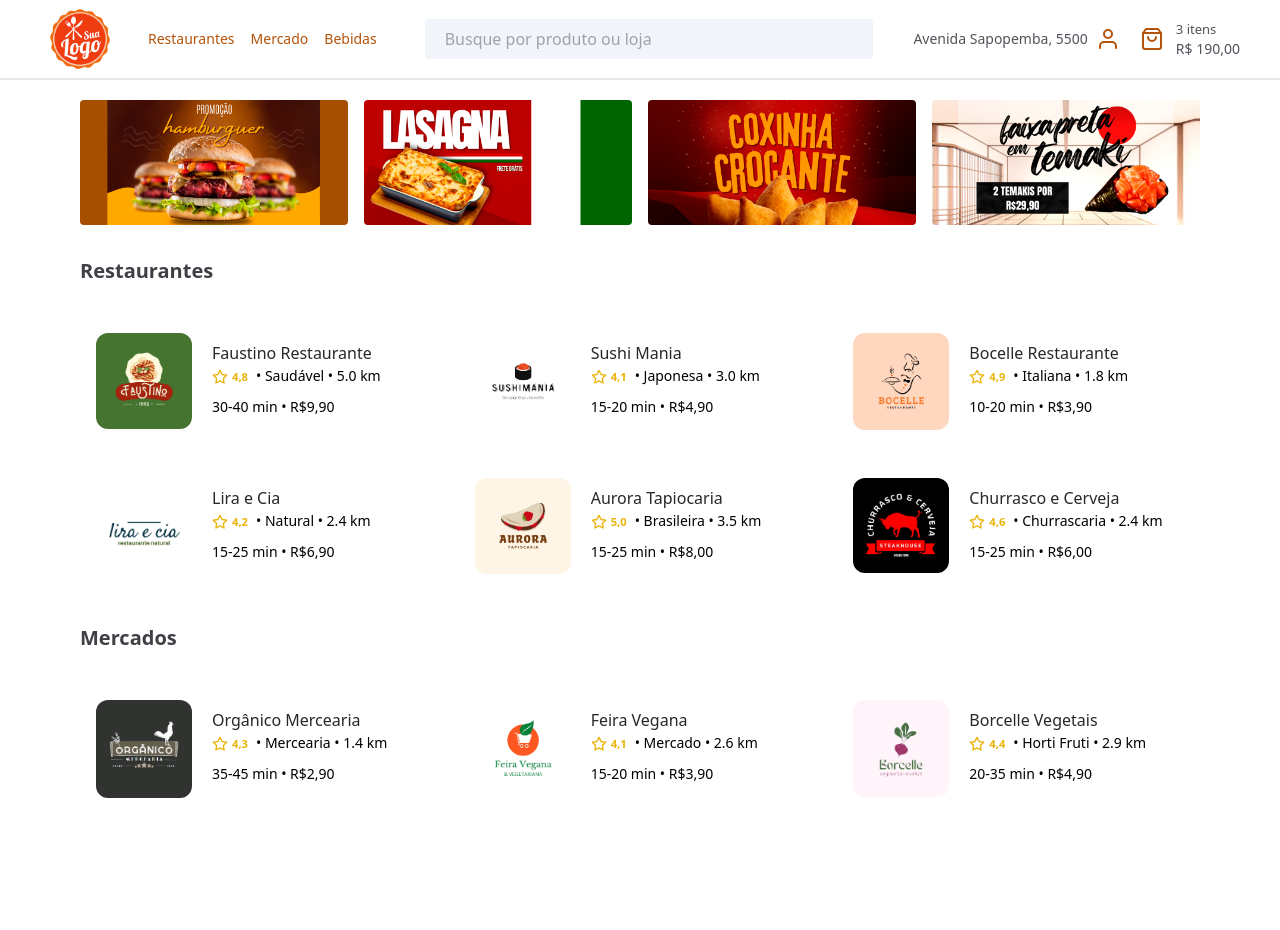
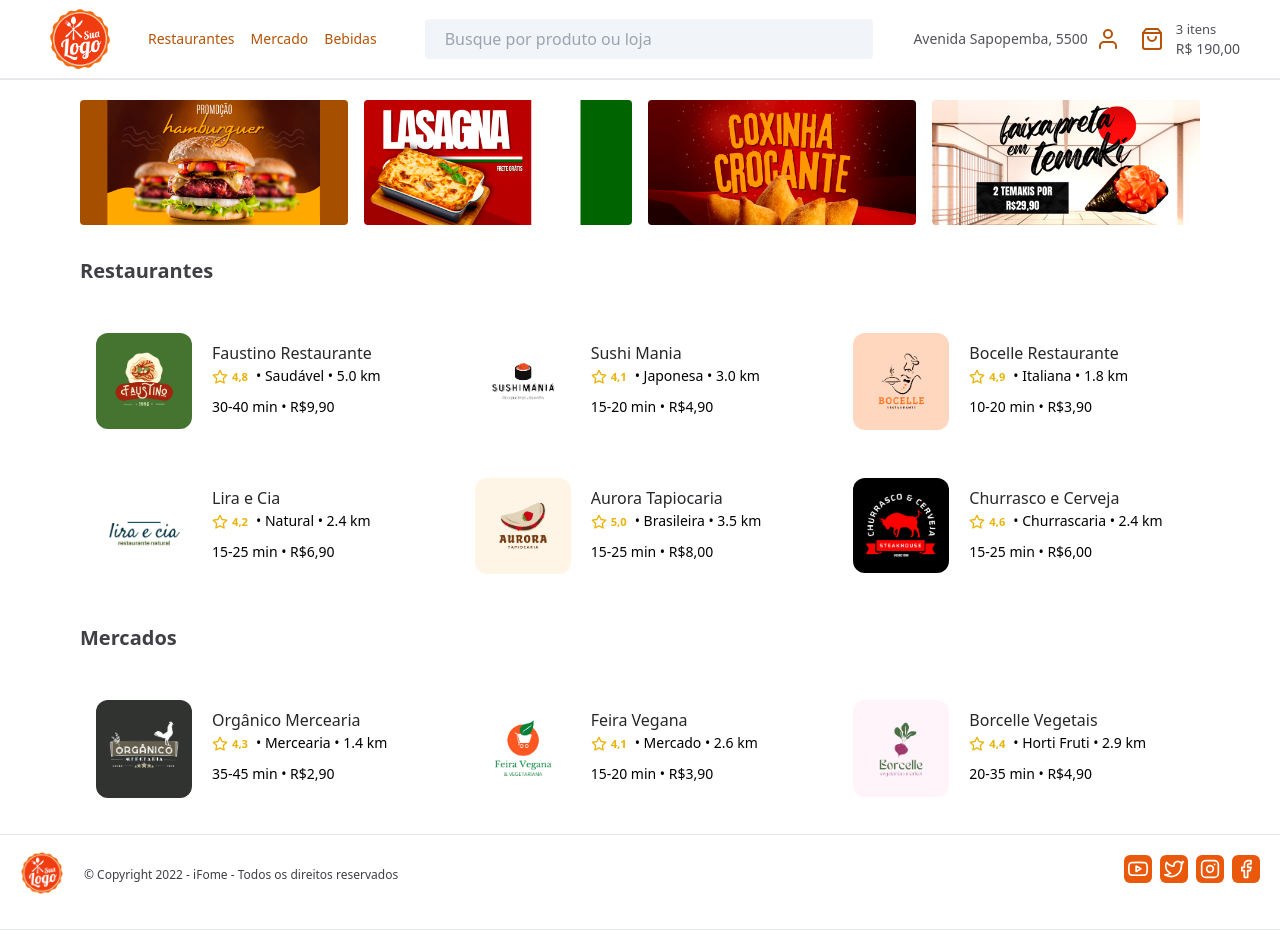
Before and after one commit to rodolfosantos23/ifome-delivery, a website: page src/index.html in a window 1280 px wide. Before the commit the page ends 834 px from the top, so only its background shows below. Drawn offline with nearby package versions, Linux system fonts and the light colour scheme; files that its build step writes are made by us from their sources.

Commit message:
Criando o Footer

```diff
--- a/src/index.html
+++ b/src/index.html
@@ -258,6 +258,22 @@
         <!-- /Container -->
     </div>
 
+    <!-- Footer -->
+    <footer class="container mx-auto flex justify-between h-24 py-4 border border-t-zinc-200 border-l-0 border-r-0">
+        <div class="flex-none py-1 md:py-0 px-5">
+            <img src="img/logo.png" alt="iFome" class="w-11">
+        </div>
+        <div class="flex-1 py-1 md:py-4">
+            <p class="text-xs text-zinc-700">© Copyright 2022 - iFome - Todos os direitos reservados</p>
+        </div>
+        <div class="flex-none flex gap-2 py-1 px-5">
+            <a href="#"><i data-feather="youtube" class="text-white bg-orange-600 p-1 rounded-md w-7 h-7"></i></a>
+            <a href="#"><i data-feather="twitter" class="text-white bg-orange-600 p-1 rounded-md w-7 h-7"></i></a>
+            <a href="#"><i data-feather="instagram" class="text-white bg-orange-600 p-1 rounded-md w-7 h-7"></i></a>
+            <a href="#"><i data-feather="facebook" class="text-white bg-orange-600 p-1 rounded-md w-7 h-7"></i></a>
+        </div>
+    </footer>
+
     <script>
         feather.replace()
     </script>
```
